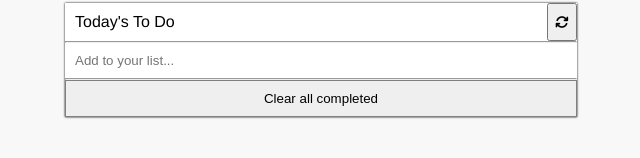
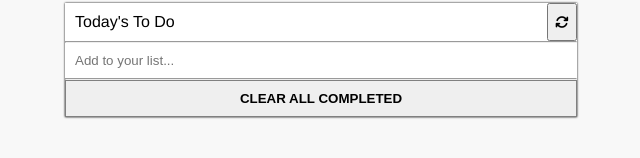
Before and after one commit to lucabenaventew/to-do-list, a website built with webpack: page src/index.html in a window 1280 px wide. Shown: the part 340-498 px from the top of the page, 319-959 px from the left. Built offline with nearby package versions, Linux system fonts and the light colour scheme.

Commit message:
Add minimum details

```diff
--- a/src/style.css
+++ b/src/style.css
@@ -109,6 +109,8 @@
   padding: 10px;
   cursor: pointer;
   transition: all 0.4s;
+  text-transform: uppercase;
+  font-weight: 900;
 }
 
 .list-clear:hover {
```
Also changed, not shown: dist/main.js.
